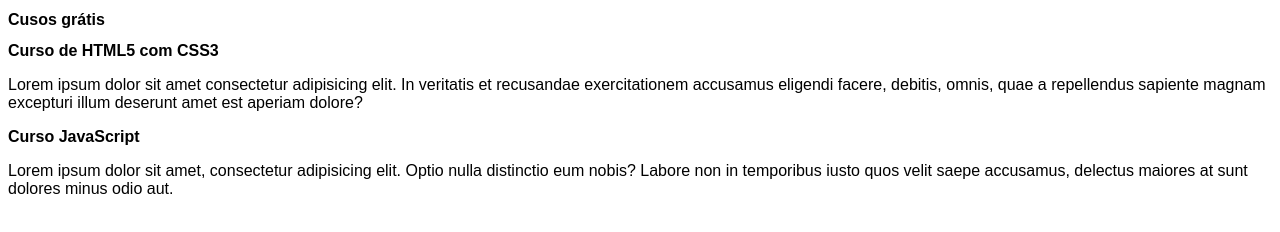
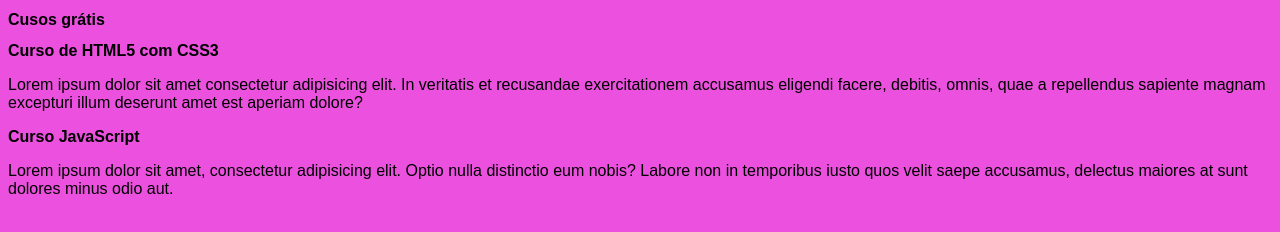
Before and after one commit to LucasSchroeders/Projeto-site, a plain HTML site: page index.html in a window 1280 px wide. Drawn offline with Linux system fonts and the light colour scheme.

Commit message:
Update style.css

```diff
--- a/estilos/style.css
+++ b/estilos/style.css
@@ -4,7 +4,7 @@
 }
 
 body {
-    background-color: white;
+    background-color: rgb(235, 81, 222);
 
 }
 
```
